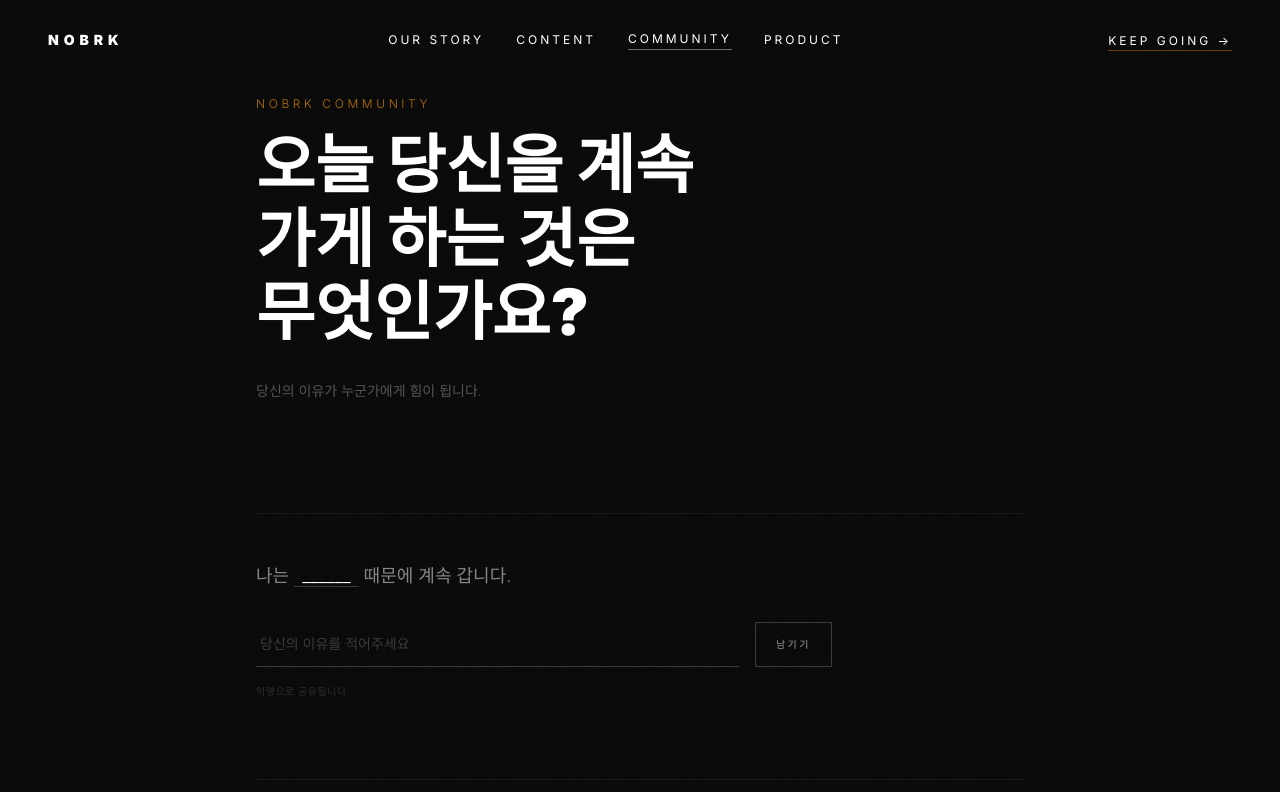
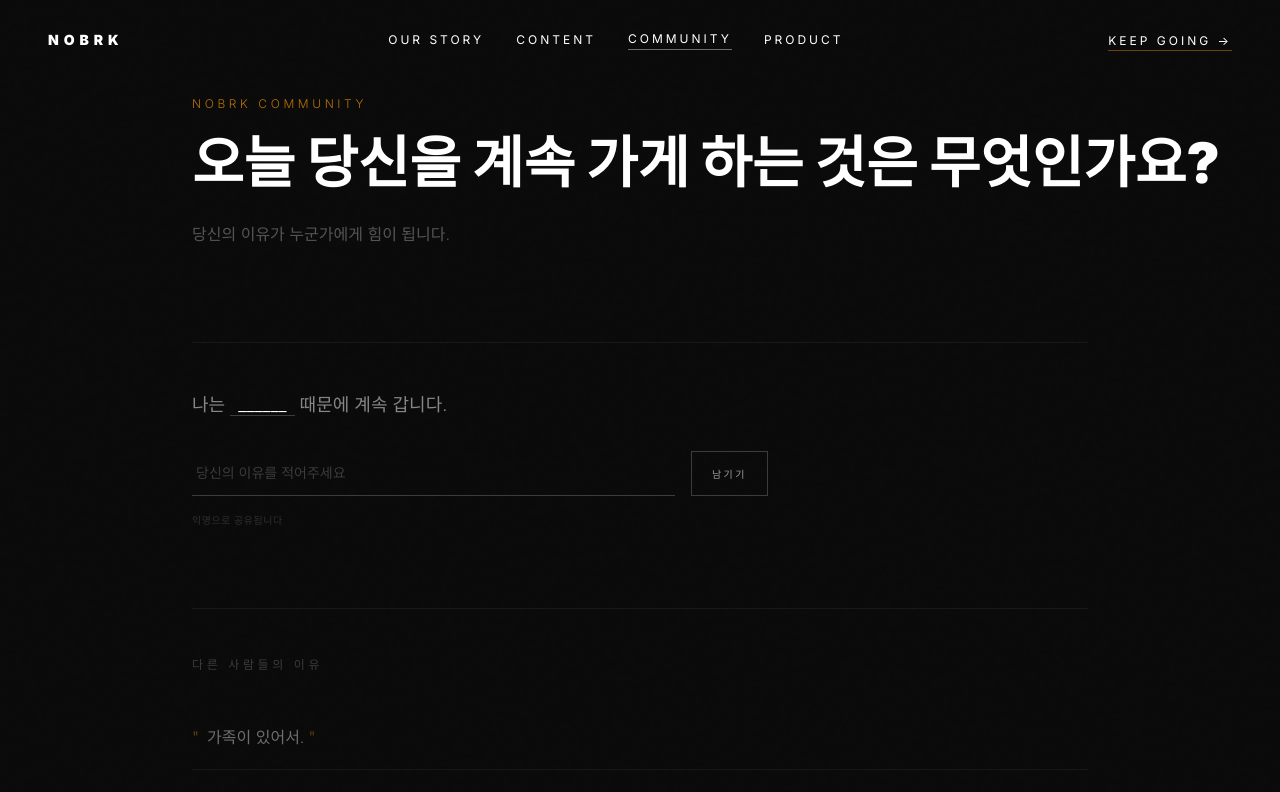
Before and after one commit to Hunter-klaus/nobrk-landing, a Next.js app: page /community in a window 1280 px wide. Shown: the top 792 px of the page. Built offline with nearby package versions, Linux system fonts and the light colour scheme; a web font is replaced by a local one.

Commit message:
fix: single line heading for Community page (오늘 당신을 계속 가게 하는 것은 무엇인가요?)

```diff
--- a/app/community/page.tsx
+++ b/app/community/page.tsx
@@ -20,17 +20,18 @@ export default function CommunityPage() {
     <>
       <Navigation />
       <main className="min-h-screen bg-[#0A0A0A] pt-24 pb-32 px-6 md:px-12">
-        <div className="max-w-3xl mx-auto">
+        <div className="max-w-4xl mx-auto">
 
           {/* Header */}
-          <div className="mb-20 md:mb-28">
+          <div className="mb-16 md:mb-24">
             <p className="text-amber-500/70 text-xs tracking-[0.3em] uppercase mb-4 font-light">
               NOBRK Community
             </p>
-            <h1 className="text-[clamp(2rem,6vw,4rem)] font-black text-white leading-[1.15] mb-8">
-              오늘 당신을 계속<br />가게 하는 것은<br />무엇인가요?
+            {/* 데스크톱/태블릿은 1줄, 모바일은 최대 2줄 */}
+            <h1 className="text-[clamp(1.8rem,4.5vw,3.5rem)] font-black text-white leading-[1.25] mb-6 whitespace-normal lg:whitespace-nowrap">
+              오늘 당신을 계속 가게 하는 것은 무엇인가요?
             </h1>
-            <p className="text-white/30 text-sm font-light">
+            <p className="text-white/30 text-sm md:text-base font-light">
               당신의 이유가 누군가에게 힘이 됩니다.
             </p>
           </div>
```
